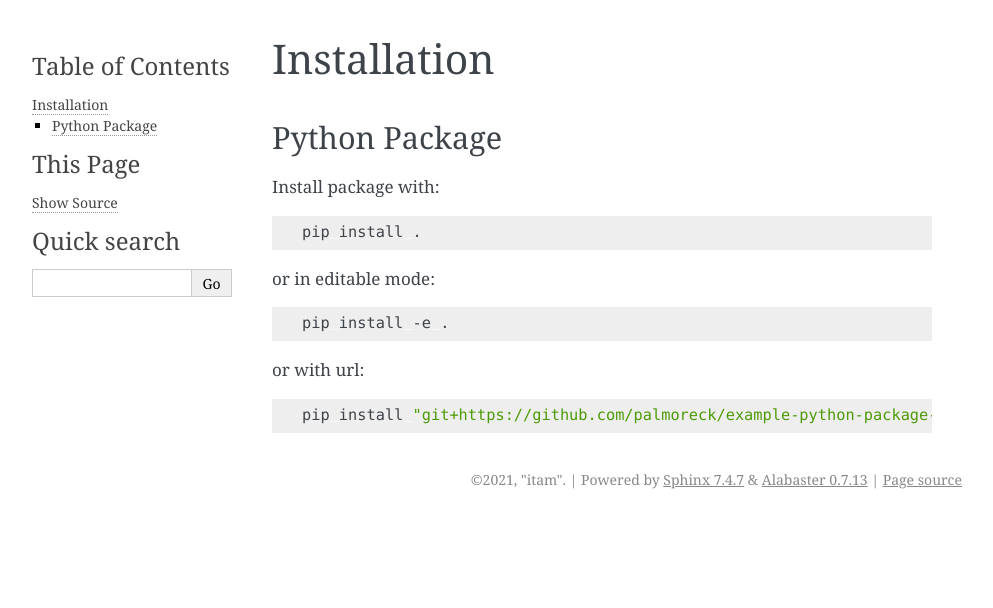
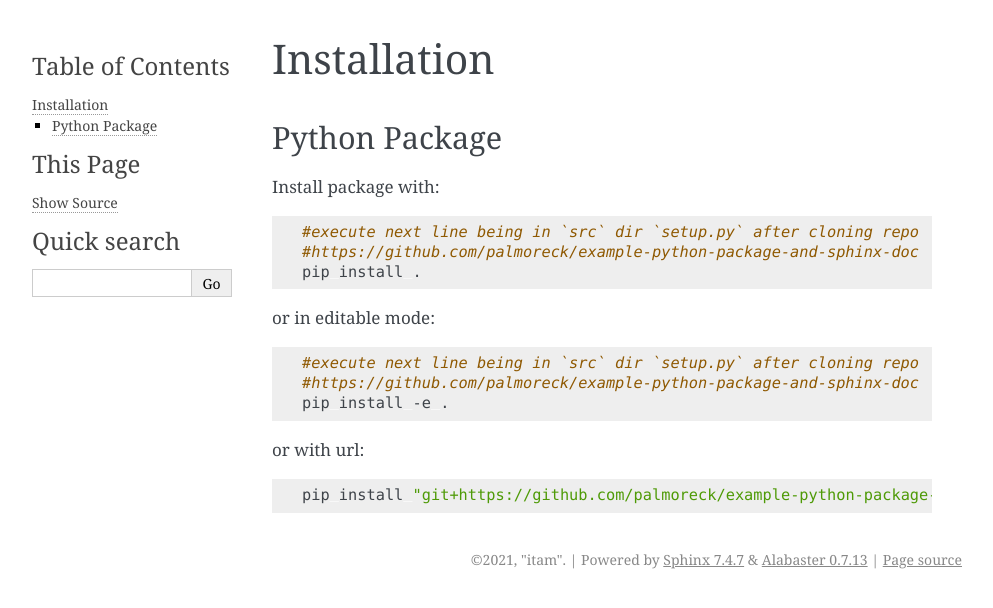
Before and after one commit to sancas96/example-python-package-and-sphinx-doc, a Sphinx documentation site: the page built from docs/installation.rst, in a window 1280 px wide. Shown: the top 608 px of the page, without its empty margins (148-1141 px from the left). Built offline with Sphinx 7.4.7, drawn with Linux system fonts in a browser that asks for light colours.

Commit message:
installation instruction for cloning repo and being in src dir

```diff
--- a/docs/installation.rst
+++ b/docs/installation.rst
@@ -10,12 +10,16 @@ Install package with:
 
 .. code-block:: bash
 
+   #execute next line being in `src` dir `setup.py` after cloning repo
+   #https://github.com/palmoreck/example-python-package-and-sphinx-doc
    pip install .
 
 or in editable mode:
 
 .. code-block:: bash
 
+   #execute next line being in `src` dir `setup.py` after cloning repo
+   #https://github.com/palmoreck/example-python-package-and-sphinx-doc
    pip install -e .
 
 or with url:
```
